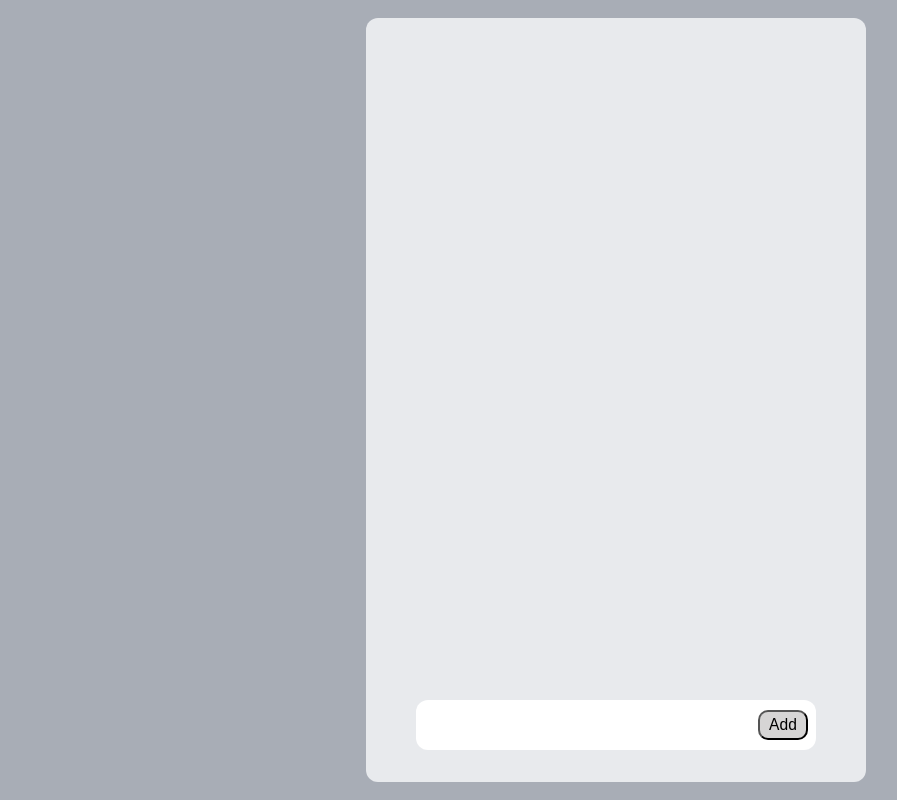
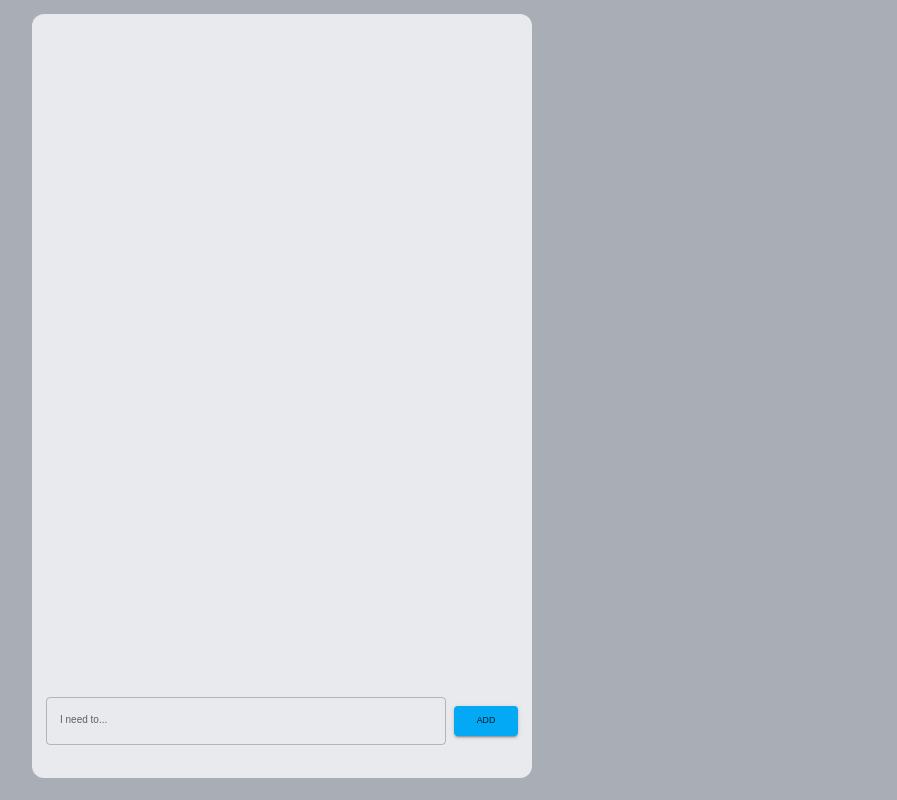
Before and after one commit to mmurr11/Planner-CRUD, a React (Create React App) app in the folder packages/planner/: page / in a window 1280 px wide. Shown: the whole page, without its empty margins (24-921 px from the left). Built offline with nearby package versions, Linux system fonts and the light colour scheme.

Commit message:
mui theme, grid, container

```diff
--- a/package.json
+++ b/package.json
@@ -2,8 +2,10 @@
   "dependencies": {
     "@emotion/react": "^11.7.1",
     "@emotion/styled": "^11.6.0",
+    "@fontsource/roboto": "^4.5.3",
     "@material-ui/core": "^4.12.3",
     "@mui/lab": "^5.0.0-alpha.69",
-    "@mui/material": "^5.4.2"
+    "@mui/material": "^5.4.2",
+    "@mui/x-data-grid": "^5.5.1"
   }
 }
--- a/packages/planner/src/App.css
+++ b/packages/planner/src/App.css
@@ -16,11 +16,3 @@
   border-radius: 12px;
   padding: 32px 0;
 }
-
-.app_todoContainer{
-  flex: 1;
-  width: 100%;
-  display: flex;
-  flex-direction: column;
-  align-items: center;
-}
--- a/packages/planner/src/App.js
+++ b/packages/planner/src/App.js
@@ -1,30 +1,43 @@
 import React from 'react';
 import './App.css'
 import Input from './components/Input'
-import TodoItem from './components/TodoItem';
-import { selectTodoList } from './features/todoSlice';
-import { useSelector } from 'react-redux'
+import TodoContainer from './components/TodoContainer';
+import { createTheme, ThemeProvider } from '@mui/material'
+import { indigo, lightBlue } from '@mui/material/colors';
+import { Grid, Container } from '@mui/material';
 
+const theme = createTheme({
+  palette: {
+    primary: {
+      main: lightBlue[500]
+    },
+    secondary: {
+      main: indigo[500]
+    },
+  },
+
+  typography: {
+    fontFamily: [
+      'Roboto',
+      'Arial',
+      'sans-serif',
+    ]
+  }
+})
 
 function App() {
 
-  const todoList = useSelector(selectTodoList)
-
   return (
     <div className="app">
-      <div className='app_container'>
-        <div className='app_todoContainer'>
-          {
-            todoList.map(item => (
-              <TodoItem
-                name={item.item}
-                done={item.done}
-                id={item.id} />
-            ))
-          }
-        </div>
-        <Input />
-      </div>
+      <ThemeProvider theme={theme}>
+        <Container>
+          <Grid container spacing={1}>
+              <div className='app_container'>
+                <TodoContainer/>
+              </div>
+          </Grid>
+        </Container>
+      </ThemeProvider>
     </div>
   );
 }
--- a/packages/planner/src/components/Input.css
+++ b/packages/planner/src/components/Input.css
@@ -2,11 +2,10 @@
     height: 50px;
     width: 80%;
     border-radius: 12px;
-    background-color: white;
     display: flex;
     justify-content: center;
     align-items: center;
-    font-size: 2.5rem;
+    font-size: 3rem;
 }
 
 input{
--- a/packages/planner/src/components/Input.js
+++ b/packages/planner/src/components/Input.js
@@ -2,6 +2,8 @@ import React, { useState } from 'react'
 import './Input.css'
 import { useDispatch } from 'react-redux'
 import { saveTodo } from '../features/todoSlice'
+import { Button } from '@mui/material'
+import { TextField } from '@mui/material'
 
 const Input = () => {
 
@@ -21,15 +23,31 @@ const Input = () => {
         }))
         setInput("")
     }
-
     return (
         <div className='input'>
-            <input id='textField' type='text' value={input} onChange={e => setInput(e.target.value)}>
 
-            </input>
-            <button onClick={addTodo}>
+            <TextField
+                sx={{
+                    mr: 1,
+                    minWidth: 1,
+                    fontSize: 200,
+                }}
+                id="textField"
+                variant="outlined"
+                label='I need to...'
+                value={input}
+                onChange={e => setInput(e.target.value)}
+                autoComplete='off'
+            >
+            </TextField>
+
+            <Button
+                id='textArea'
+                variant='contained'
+                onClick={addTodo}>
                 Add
-            </button>
+            </Button>
+
         </div>
     )
 }
--- /dev/null
+++ b/packages/planner/src/components/TodoContainer.css
@@ -0,0 +1,7 @@
+ .app_todoContainer{
+    flex: 1;
+    width: 100%;
+    display: flex;
+    flex-direction: column;
+    align-items: center;
+  }
--- /dev/null
+++ b/packages/planner/src/components/TodoContainer.js
@@ -0,0 +1,31 @@
+import React from 'react'
+import './TodoContainer.css'
+import TodoItem from './TodoItem'
+import Input from './Input'
+import { useSelector } from 'react-redux'
+import { selectTodoList } from '../features/todoSlice';
+import { Grid } from '@mui/material'
+
+const TodoContainer = () => {
+
+    const todoList = useSelector(selectTodoList)
+
+    return (
+        <>
+        <div className='app_todoContainer'>
+            {
+                  todoList.map(item => (
+                    <TodoItem
+                      name={item.item}
+                      done={item.done}
+                      id={item.id} />
+                  ))
+            }
+        </div>
+        <Input/>
+        </>
+    )
+
+}
+
+export default TodoContainer
--- a/packages/planner/src/components/TodoItem.js
+++ b/packages/planner/src/components/TodoItem.js
@@ -4,6 +4,7 @@ import { Checkbox } from '@mui/material'
 import { useDispatch } from 'react-redux'
 import { setCheck, deleteTodo } from '../features/todoSlice'
 import { Button } from '@mui/material';
+
 
 const TodoItem = ({ name, done, id }) => {
 
```
Also changed, not shown: 2 other files (tests, documents, lock files or other folders).
